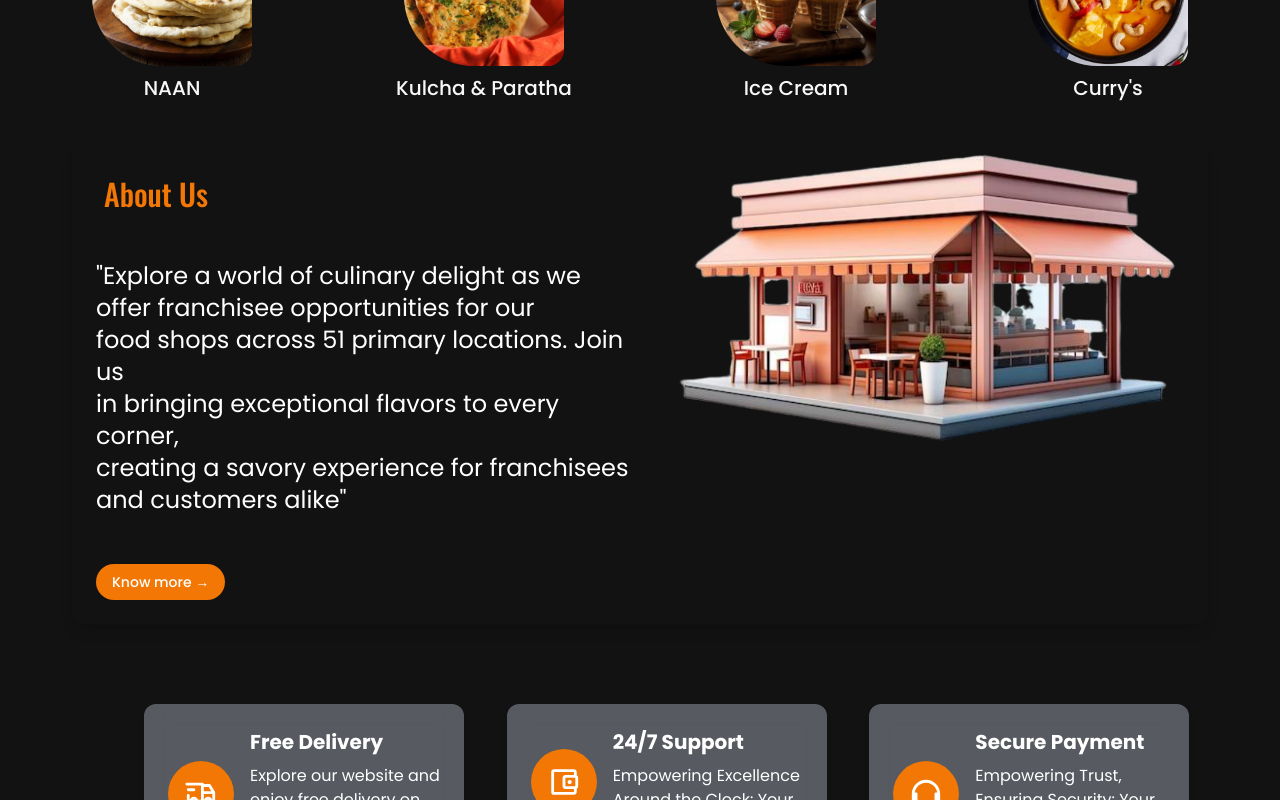
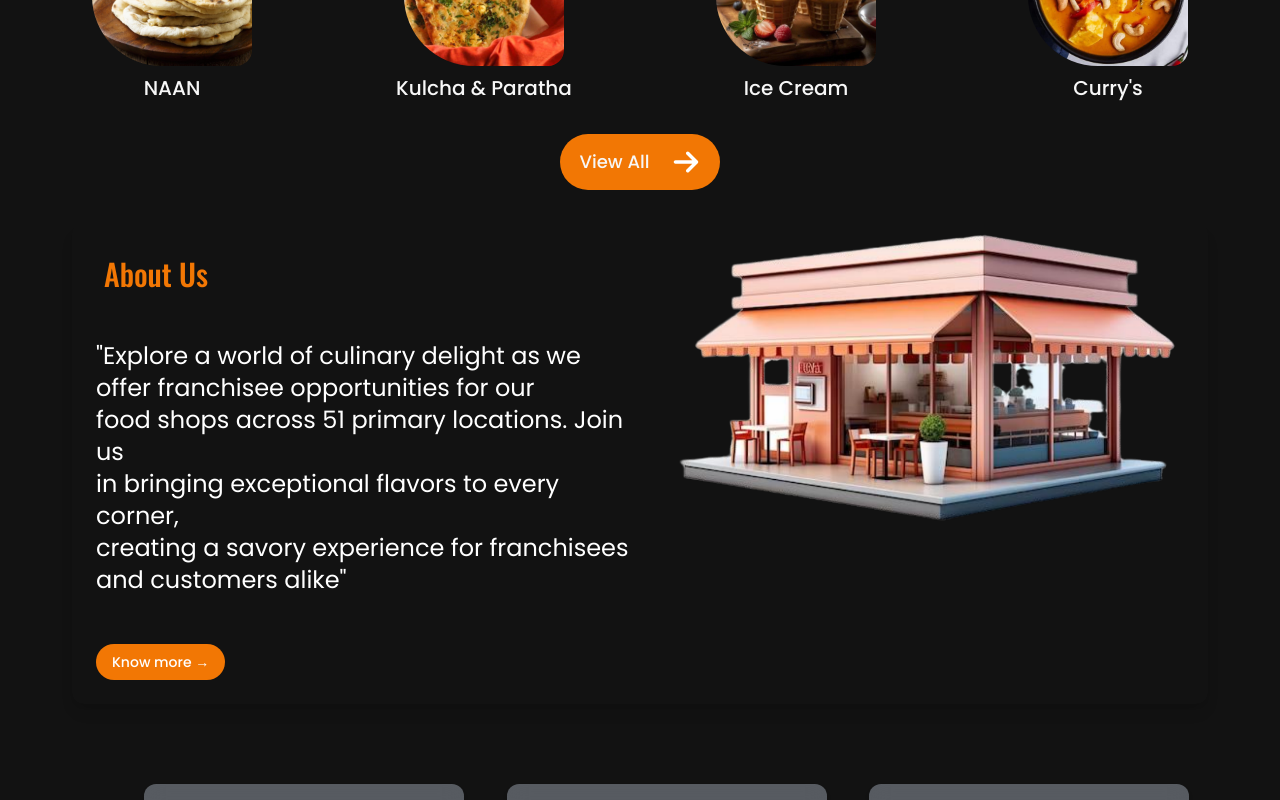
Before and after one commit to ketanbaitule/foodie, a Next.js app: page / in a window 1280 px wide. Shown: the part 1120-1920 px from the top of the page. Built offline with nearby package versions, Linux system fonts and the light colour scheme.

Commit message:
Add View All Button

```diff
--- a/src/app/page.tsx
+++ b/src/app/page.tsx
@@ -1,15 +1,19 @@
 import About from "@/components/About";
-import { SecondaryHeading, PrimaryHeading } from "@/components/Heading";
-import TopOfHomePage from "./TopOfHomePAge"
+import { SecondaryHeading } from "@/components/Heading";
+import TopOfHomePage from "./TopOfHomePAge";
 import CategoryBox from "@/components/Categories/CategoryBox";
 import MostPopularFood from "./MostPopularFood";
+import RoundedButton from "@/components/RoundedButton";
 
 export default function Home() {
   return (
     <main>
-      <TopOfHomePage/>
+      <TopOfHomePage />
       <SecondaryHeading>Categories</SecondaryHeading>
       <CategoryBox variant={"default"} />
+      <div className="flex justify-center py-3">
+        <RoundedButton text={"View All"}></RoundedButton>
+      </div>
       <About />
       <MostPopularFood />
     </main>
--- a/src/components/RoundedButton.jsx
+++ b/src/components/RoundedButton.jsx
@@ -1,13 +1,18 @@
-import React from 'react'
+import React from "react";
 
-function RoundedButton({text}) {
+function RoundedButton({ text }) {
   return (
-    <div>
-          <button className="bg-primary p-2 rounded-full w-40 h-14 flex  justify-around items-center text-lg font-medium">{text}
-        <svg className="w-7 h-7 fill-white" xmlns="http://www.w3.org/2000/svg" viewBox="0 0 448 512"><path d="M438.6 278.6c12.5-12.5 12.5-32.8 0-45.3l-160-160c-12.5-12.5-32.8-12.5-45.3 0s-12.5 32.8 0 45.3L338.8 224 32 224c-17.7 0-32 14.3-32 32s14.3 32 32 32l306.7 0L233.4 393.4c-12.5 12.5-12.5 32.8 0 45.3s32.8 12.5 45.3 0l160-160z"/></svg>
-        </button>
-    </div>
-  )
+    <button className="bg-primary p-2 rounded-full w-40 h-14 flex  justify-around items-center text-lg font-medium">
+      {text}
+      <svg
+        className="w-7 h-7 fill-white"
+        xmlns="http://www.w3.org/2000/svg"
+        viewBox="0 0 448 512"
+      >
+        <path d="M438.6 278.6c12.5-12.5 12.5-32.8 0-45.3l-160-160c-12.5-12.5-32.8-12.5-45.3 0s-12.5 32.8 0 45.3L338.8 224 32 224c-17.7 0-32 14.3-32 32s14.3 32 32 32l306.7 0L233.4 393.4c-12.5 12.5-12.5 32.8 0 45.3s32.8 12.5 45.3 0l160-160z" />
+      </svg>
+    </button>
+  );
 }
 
-export default RoundedButton
+export default RoundedButton;
```
